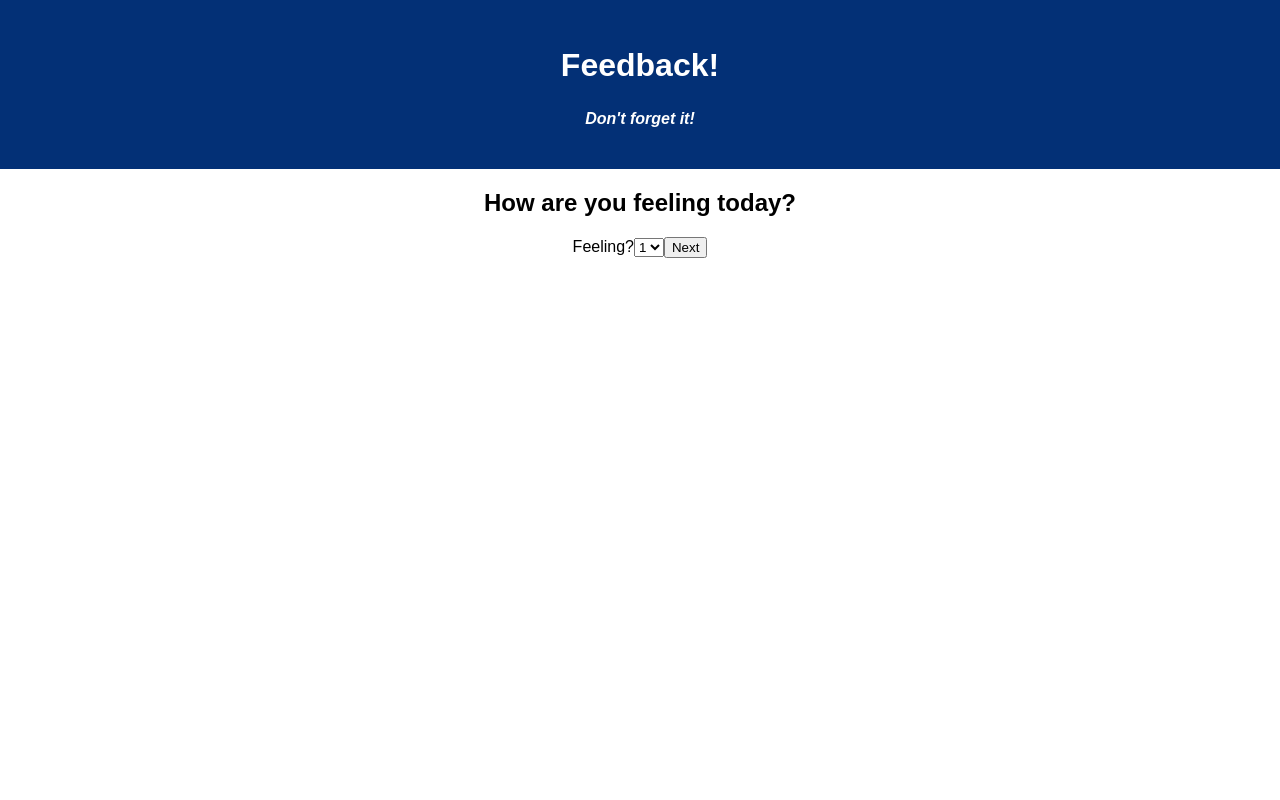
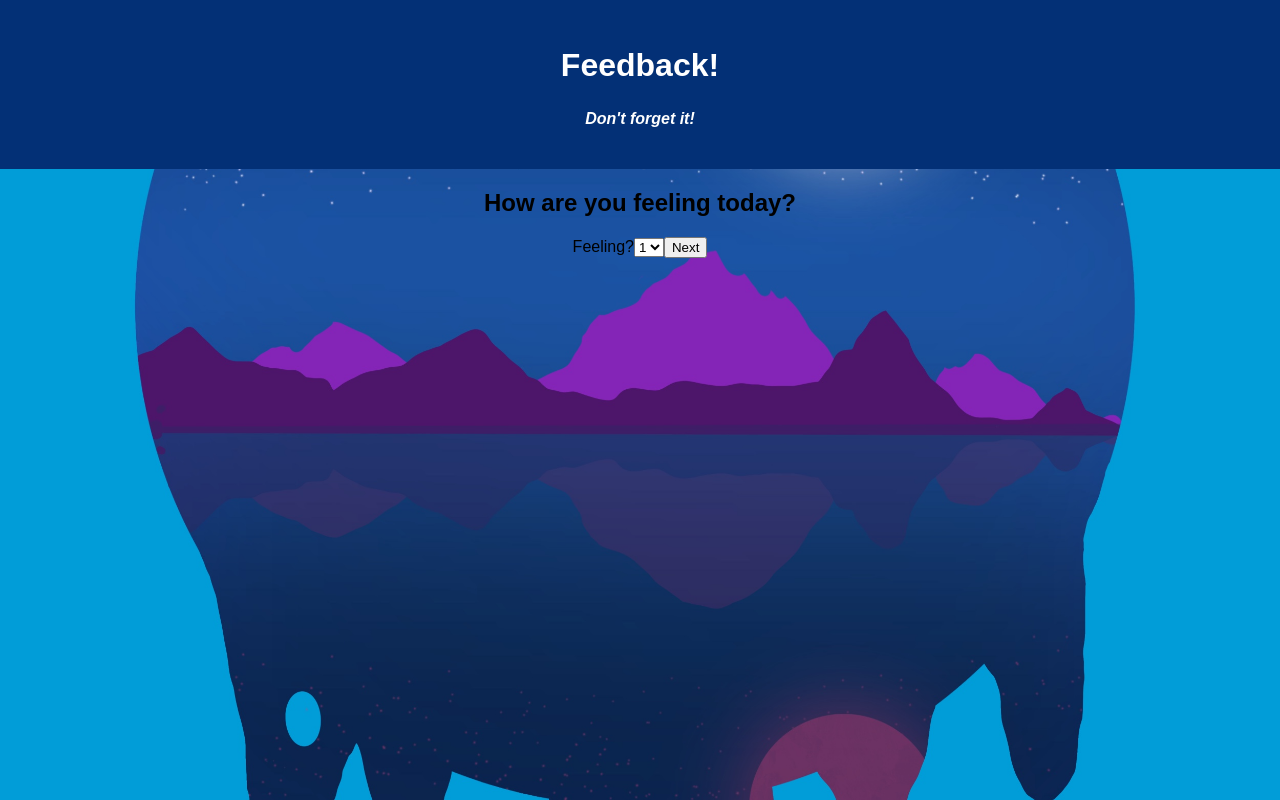
Before and after one commit to TheDaveWave/Feedback-Survey, a React (Create React App) app: page /#/ in a window 1280 px wide. Built offline with nearby package versions, Linux system fonts and the light colour scheme.

Commit message:
added a background image

```diff
--- a/src/components/App/App.css
+++ b/src/components/App/App.css
@@ -1,3 +1,10 @@
+body {
+  background-image: url('/images/dripglobe.jpeg');
+  background-size: cover;
+  background-position: center center;
+  background-attachment: fixed;
+}
+
 .App {
   text-align: center;
 }
```
Also changed, not shown: images/dripglobe.jpeg (added).
